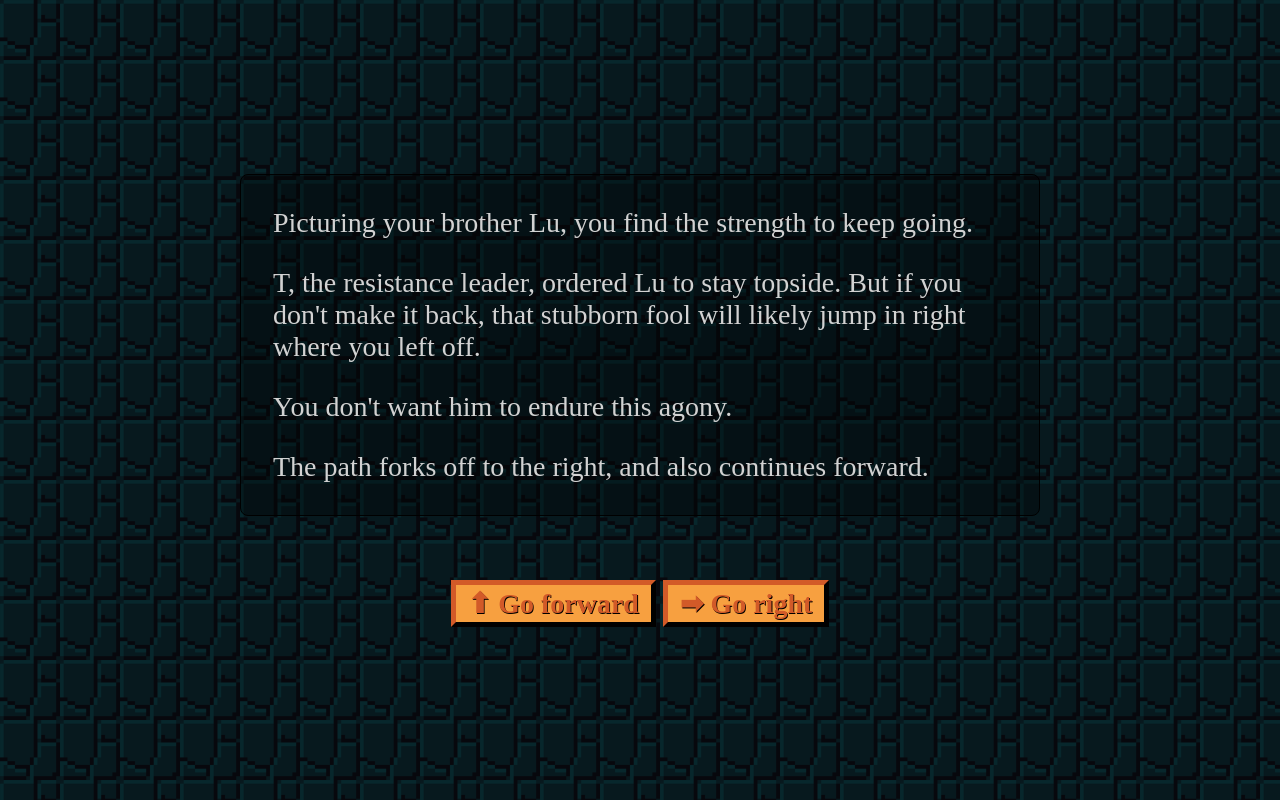
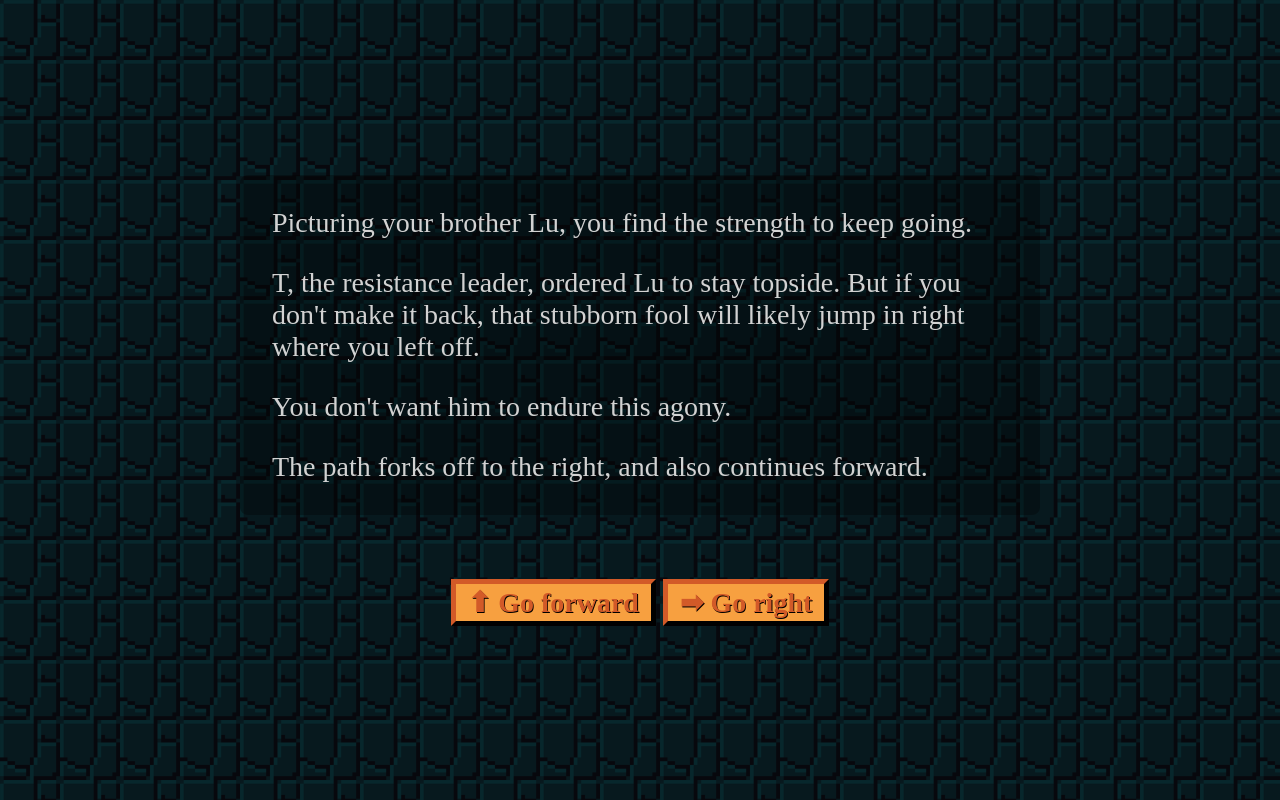
Before and after one commit to johncip/bros-in-arms, a plain HTML site: page lu.html in a window 1280 px wide. Drawn offline with Linux system fonts and the light colour scheme; a web font is replaced by a local one.

Commit message:
extract smoke color, remove border from main

```diff
--- a/assets/style.css
+++ b/assets/style.css
@@ -13,6 +13,7 @@
   --darkbronze: rgb(210, 90, 40);
   --marshmallow: rgb(210, 210, 210);
   --darkocean: rgb(8, 10, 15);
+  --smoke: rgba(0, 0, 0, 0.3);
 }
 
 body {
@@ -48,8 +49,7 @@ h2 {
 }
 
 main {
-  background-color: rgba(0, 0, 0, 0.3);
-  border: 1px solid black;
+  background-color: var(--smoke);
   border-radius: 8px;
   padding: 32px;
   margin-bottom: 64px;
```
